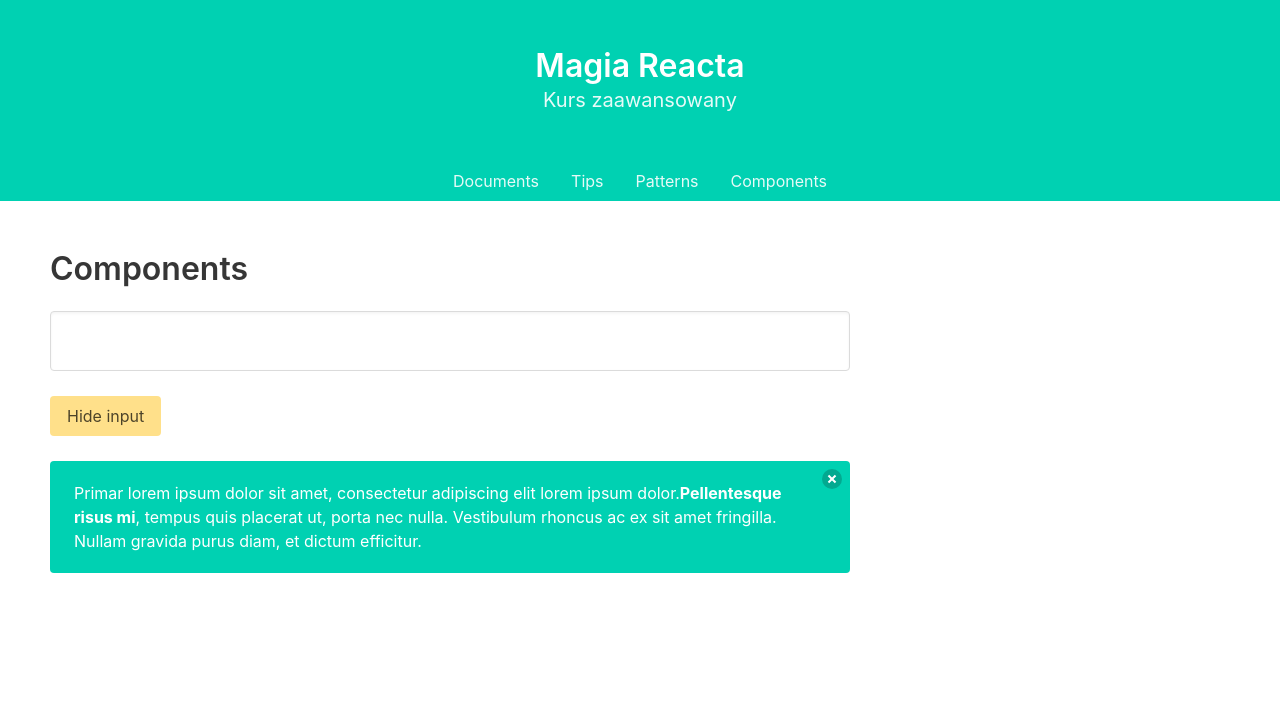
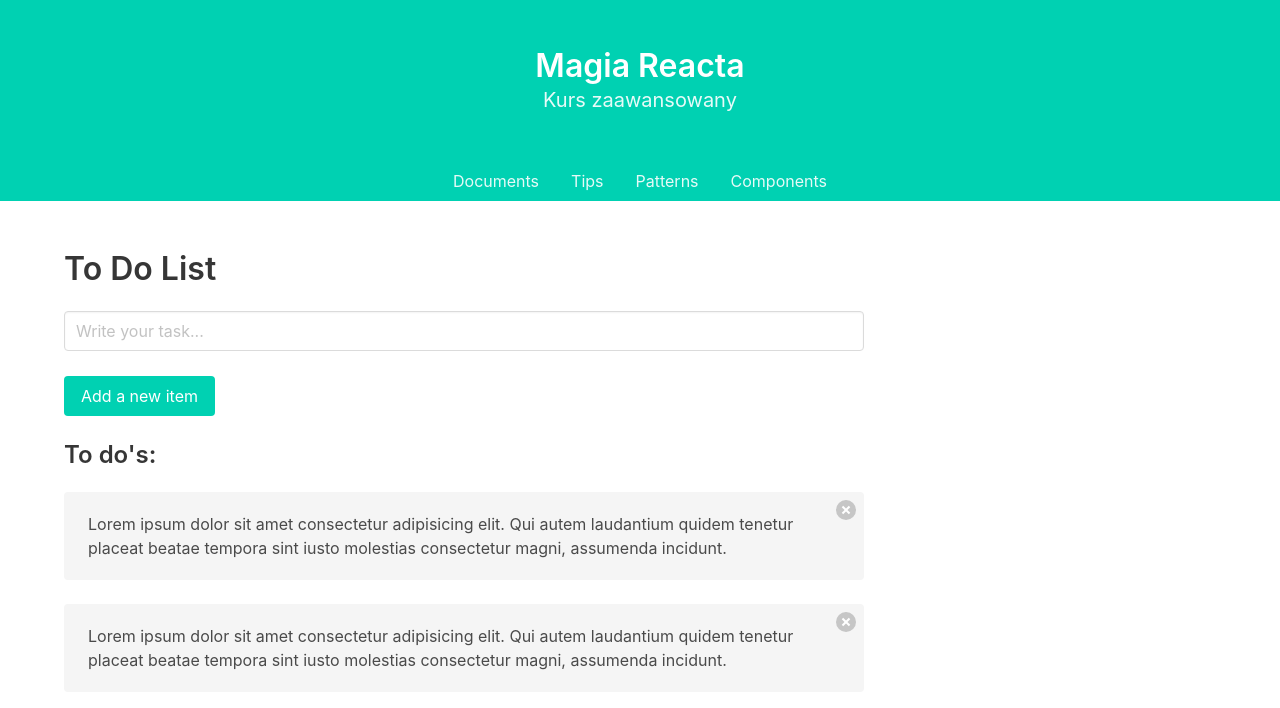
Before and after one commit to TZ-fn/kurs-magia-reacta-hr, a React (Create React App) app: page /components in a window 1280 px wide. Shown: the top 708 px of the page. Built offline with nearby package versions, Linux system fonts and the light colour scheme.

Commit message:
Refactor the Components view to make a To Do list

```diff
--- a/src/components/views/Components.jsx
+++ b/src/components/views/Components.jsx
@@ -4,7 +4,18 @@ import styles from './Components.module.scss';
 
 const Components = () => {
   const [inputContent, setInputContent] = useState('');
-  const [isInputVisible, setIsInputVisible] = useState(true);
+  const [itemsList, setItemsList] = useState([
+    {
+      id: 0,
+      content:
+        'Lorem ipsum dolor sit amet consectetur adipisicing elit. Qui autem laudantium quidem tenetur placeat beatae tempora sint iusto molestias consectetur magni, assumenda incidunt.',
+    },
+    {
+      id: 1,
+      content:
+        'Lorem ipsum dolor sit amet consectetur adipisicing elit. Qui autem laudantium quidem tenetur placeat beatae tempora sint iusto molestias consectetur magni, assumenda incidunt.',
+    },
+  ]);
 
   const handleInputChange = (e) => {
     setInputContent(e.target.value);
@@ -12,32 +23,34 @@ const Components = () => {
 
   return (
     <div>
-      <h2 className='title is-3'>Components</h2>
+      <div className='container'>
         <div className={styles.wrapper}>
-        {isInputVisible ? (
+          <h2 className='title is-3'>To Do List</h2>
           <input
             name='name'
             type='text'
-            className={cx('input', 'is-large', styles['margin-bottom'])}
+            className={cx('input', styles['margin-bottom'])}
             onChange={handleInputChange}
             value={inputContent}
+            placeholder='Write your task...'
           />
-        ) : null}
 
           <button
             type='button'
-          className={cx('button', 'is-warning', styles['margin-bottom'])}
-          onClick={() => setIsInputVisible(!isInputVisible)}
+            className={cx('button', 'is-primary', styles['margin-bottom'])}
+            onClick={setItemsList}
           >
-          {isInputVisible ? 'Hide input' : 'Show input'}
+            Add a new item
           </button>
-
-        <div className='notification is-primary'>
+          <h3 className='title is-4'>To do&apos;s:</h3>
+          {itemsList.map((item) => {
+            return (
+              <div className='notification is-background'>
                 <button type='button' className='delete' aria-label='Close this notification.' />
-          Primar lorem ipsum dolor sit amet, consectetur adipiscing elit lorem ipsum dolor.
-          <strong>Pellentesque risus mi</strong>, tempus quis placerat ut, porta nec nulla.
-          Vestibulum rhoncus ac ex sit amet fringilla. Nullam gravida purus diam, et dictum
-          efficitur.
+                {item.content}
+              </div>
+            );
+          })}
         </div>
       </div>
     </div>
```
Lines whose indentation alone changed are shown as unchanged.
